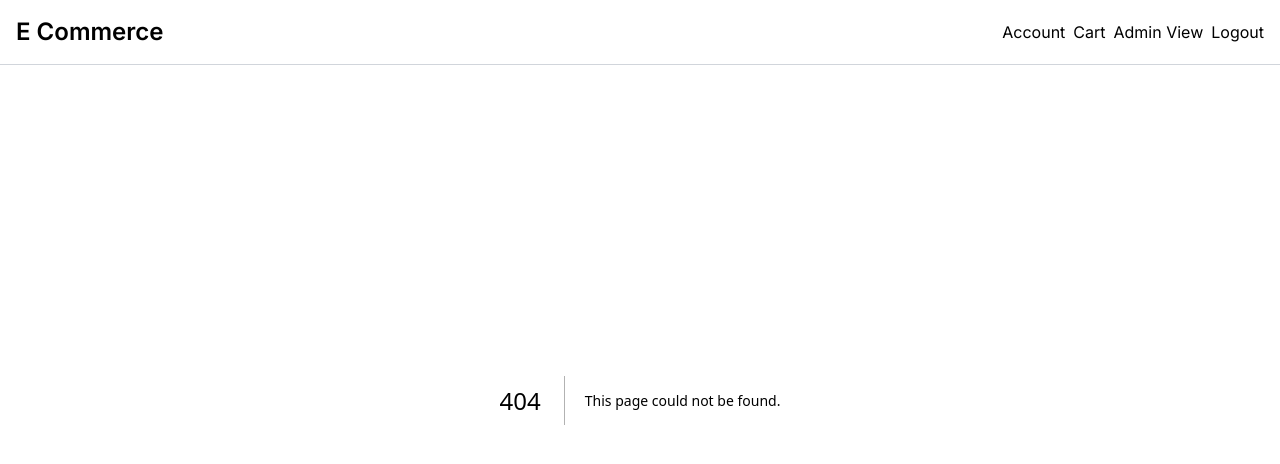
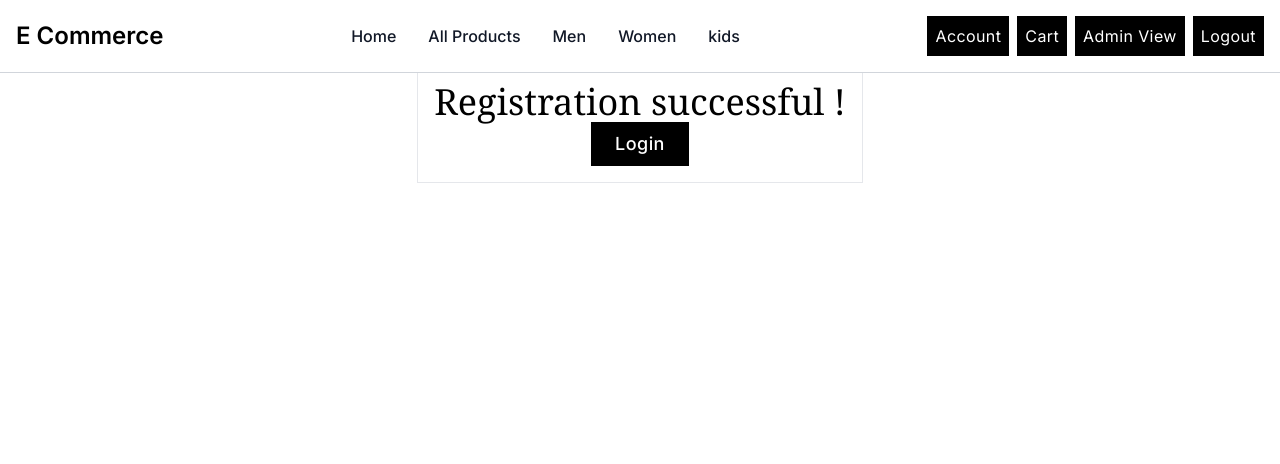
Before and after one commit to Akashyadav18/E_Commerce, a Next.js app: page /register in a window 1280 px wide. Before the commit this address had no page. Shown: the top 464 px of the page. Built offline with nearby package versions, Linux system fonts and the light colour scheme.

Commit message:
register

```diff
--- a/src/app/layout.js
+++ b/src/app/layout.js
@@ -16,7 +16,7 @@ export default function RootLayout({ children }) {
       <body className={inter.className}>
         <GlobalState>
           <Navbar />
-          <main>
+          <main className='flex min-h-[calc(100vh-4rem)] flex-col mt-[65px]'>
             {children}
           </main>
         </GlobalState>
--- /dev/null
+++ b/src/app/login/page.jsx
@@ -0,0 +1,11 @@
+import React from 'react'
+
+const Login = () => {
+  return (
+    <div>
+      Login
+    </div>
+  )
+}
+
+export default Login
--- a/src/app/page.js
+++ b/src/app/page.js
@@ -1,4 +1,3 @@
-import Image from 'next/image'
 
 export default function Home() {
   return (
--- /dev/null
+++ b/src/app/register/page.jsx
@@ -0,0 +1,21 @@
+import React from 'react'
+
+const isRegistered = true
+
+const Register = () => {
+  return (
+    <div className='bg-white relative max-w-7xl border mx-auto'>
+    <div className='w-full p-4 flex flex-col justify-center items-center'>
+      <p className='text-4xl font-medium text-center font-serif'>
+        {isRegistered ? "Registration successful !" : "Sign in for an account"}
+      </p>
+      { isRegistered ?
+      <button className='inline-flex items-center justify-center  bg-black px-6 py-2 text-lg text-white transition-all duration-200 ease-in-out focus:shadow font-medium tracking-wide'>
+        Login
+      </button> : null}
+    </div>
+    </div>
+  )
+}
+
+export default Register
--- /dev/null
+++ b/src/components/CommonModel/index.jsx
@@ -0,0 +1,65 @@
+"use client";
+
+import { Dialog, Transition } from "@headlessui/react";
+import { Fragment } from "react";
+
+export default function CommonModal({
+  modalTitle,
+  mainContent,
+  showButtons,
+  buttonComponent,
+  show,
+  setShow,
+  showModalTitle
+}) {
+  return (
+    <Transition.Root show={show} as={Fragment}>
+      <Dialog as="div" className={"relative z-10"} onClose={setShow}>
+        <Transition.Child
+          as={Fragment}
+          enter="ease-in-out duration-900"
+          enterFrom="opacity-0"
+          enterTo="opacity-100"
+          leave="ease-in-out duration-500"
+          leaveFrom="opacity-100"
+          leaveTo="opacity-0"
+        >
+          <div className="fixed inset-0 bg-gray-500 bg-opacity-75 transition-opacity" />
+        </Transition.Child>
+        <div className="fixed inset-0 overflow-hidden">
+          <div className="absolute inset-0 overflow-hidden">
+            <div className="fixed inset-y-0 right-0 flex max-w-full pl-10">
+              <Transition.Child
+                as={Fragment}
+                enter="ease-in-out duration-900"
+                enterFrom="opacity-0"
+                enterTo="opacity-100"
+                leave="ease-in-out duration-500"
+                leaveFrom="opacity-100"
+                leaveTo="opacity-0"
+              >
+                <Dialog.Panel className={"w-screen max-w-md"}>
+                  <div className="flex h-full flex-col overflow-y-scroll bg-white shadow-xl">
+                    <div className="flex-1 overflow-y-auto px-4 py-6 sm:px-6">
+                      {
+                        showModalTitle ?  <div className="flex items-start justify-between">
+                        <Dialog.Title>{modalTitle}</Dialog.Title>
+                      </div> : null
+                      }
+                      <div className="mt-20">{mainContent}</div>
+                    </div>
+                    {showButtons ? (
+                      <div className="border-none px-4 py-6 sm:px-6">
+                        {buttonComponent}
+                      </div>
+                    ) : null}
+                  </div>
+                </Dialog.Panel>
+              </Transition.Child>
+            </div>
+          </div>
+        </div>
+      </Dialog>
+    </Transition.Root>
+  );
+}
--- /dev/null
+++ b/src/components/FormElements/InputComponents/index.jsx
@@ -0,0 +1,14 @@
+import React from 'react'
+
+const InputComponents = ({label, placeholder, type, onChange, value}) => {
+  return (
+    <div className='relative'>
+      <p className='px-2 font-medium text-gray-600'>{label}</p>
+      <input type={type || "text"} onChange={onChange} value={value} placeholder={placeholder}
+        className='border placeholder-gray-400 focus:outline-none focus:border-black w-full p-4 text-base block bg-white border-gray-300 rounded-md'
+      />
+    </div>
+  )
+}
+
+export default InputComponents
--- /dev/null
+++ b/src/components/FormElements/SelectComponents/index.js
@@ -0,0 +1,21 @@
+import React from 'react'
+
+const SelectComponents = ({label, value, onchange, options=[]}) => {
+  return (
+    <div className='relative'>
+      <p className='pt-0 pr-2 pb-0 pl-2 -mt-3 mr-0 mb-0 ml-2 font-medium text-gray-600'>{label}</p>
+      <select value={value} onChange={onchange} className='border placeholder-gray-400 focus:outline-none focus:border-black w-full pt-4 pb-4 text-base block bg-white border-gray-300 rounded-md'>
+        {
+          options && options.length ?
+          options.map((optionItem) => (
+            <option id={optionItem.id} value={optionItem.id} key={optionItem.id}>{optionItem.label}</option>
+          ))
+          :
+          <option id='' value={''}>Select</option>
+        }
+      </select>
+    </div>
+  )
+}
+
+export default SelectComponents
--- a/src/components/Navbar/index.js
+++ b/src/components/Navbar/index.js
@@ -1,6 +1,9 @@
 "use client"
 
-import React, { Fragment } from 'react'
+import { GlobalContext } from '@/context/Index';
+import { adminNavOptions, navOptions, styles } from '@/utils';
+import React, { Fragment, useContext } from 'react'
+import CommonModal from '../CommonModel';
 
 const isAdminView = false;
 const isAuthUser = true;
@@ -8,7 +11,27 @@ const user = {
     role: 'admin',
 }
 
+function NavItems({isModelView= false}) {
+    return (
+        <div className={`item-center justify-between w-full md:flex md:w-auto ${isModelView ? "" : "hidden"}`} id="nav-items">
+            <ul className={`flex flex-col p-4 md:p-0 mt-4 font-medium rounded-lg md:flex-row md:space-x-8 md:mt-0 md:border-0 bg-white ${isModelView ? "border-none" : "border border-gray-100"}`}>
+                {
+                    isAdminView ? adminNavOptions.map((item) => (<li className='cursor-pointer block py-2 pl-3 pr-4 text-gray-900 rounded md:p-0' key={item.id}>
+                        {item.label}
+                    </li>)) :
+                        navOptions.map((item) => (<li className='cursor-pointer block py-2 pl-3 pr-4 text-gray-900 rounded md:p-0' key={item.id}>
+                            {item.label}
+                        </li>))
+                }
+            </ul>
+        </div>
+    )
+}
+
 const Navbar = () => {
+
+    const {showNavModel, setShowNavModel} = useContext(GlobalContext);
+
     return (
         <>
             <nav className='bg-white fixed w-full z-20 top-0 left-0 border-b border-gray-300'>
@@ -20,22 +43,51 @@ const Navbar = () => {
                         {
                             !isAdminView && isAuthUser ? (
                                 <Fragment>
-                                    <button>Account</button>
-                                    <button>Cart</button>
+                                    <button className={styles.button}>Account</button>
+                                    <button className={styles.button}>Cart</button>
                                 </Fragment>
                             ) : null
                         }
                         {
                             user?.role === 'admin' ?
-                            isAdminView ? <button>Client View</button> : <button>Admin View</button>
-                            : null
+                                isAdminView ? <button className={styles.button}>Client View</button> : <button className={styles.button}>Admin View</button>
+                                : null
                         }
                         {
-                            isAuthUser ? <button>Logout</button> : <button>Login</button>
+                            isAuthUser ? <button className={styles.button}>Logout</button> : <button className={styles.button}>Login</button>
                         }
+
+                        <button
+                            data-collapse-toggle="navbar-sticky"
+                            type="button"
+                            className="inline-flex items-center p-2 text-sm text-gray-500 rounded-lg md:hidden hover:bg-gray-100 focus:outline-none focus:ring-2 focus:ring-gray-200 dark:text-gray-400 dark:hover:bg-gray-700 dark:focus:ring-gray-600"
+                            aria-controls="navbar-sticky"
+                            aria-expanded="false"
+                            onClick={() => setShowNavModel(true)}
+                        >
+                            <span className="sr-only">Open main menu</span>
+                            <svg
+                                className="w-6 h-6"
+                                aria-hidden="true"
+                                fill="currentColor"
+                                viewBox="0 0 20 20"
+                                xmlns="http://www.w3.org/2000/svg"
+                            >
+                                <path
+                                    fillRule="evenodd"
+                                    d="M3 5a1 1 0 011-1h12a1 1 0 110 2H4a1 1 0 01-1-1zM3 10a1 1 0 011-1h12a1 1 0 110 2H4a1 1 0 01-1-1zM3 15a1 1 0 011-1h12a1 1 0 110 2H4a1 1 0 01-1-1z"
+                                    clipRule="evenodd"
+                                ></path>
+                            </svg>
+                        </button>
                     </div>
+                    <NavItems />
                 </div>
             </nav>
+            <CommonModal
+            showModalTitle={false}
+            mainContent={<NavItems isModelView={true}/>}
+            show={showNavModel} setShow={setShowNavModel}/>
         </>
     )
 }
--- a/src/context/Index.js
+++ b/src/context/Index.js
@@ -1,11 +1,14 @@
 "use client"
 
-import { createContext } from "react";
+import { createContext, useState } from "react";
 
 export const GlobalContext = createContext(null);
 
 export default function GlobalState({children}) {
+
+    const [showNavModel, setShowNavModel] = useState(false);
+
     return (
-        <GlobalContext.Provider value={{}}>{children}</GlobalContext.Provider>
+        <GlobalContext.Provider value={{showNavModel, setShowNavModel}}>{children}</GlobalContext.Provider>
     )
 }
--- a/src/utils/index.js
+++ b/src/utils/index.js
@@ -238,3 +238,7 @@ export const addNewAddressFormControls = [
         componentType: "input",
     },
 ];
+
+export const styles = {
+    button: "mt-1.5 inline-block bg-black lg:px-6 lg:py-2 p-2 md:font-medium uppercase tracking-wide text-white",
+}
```
